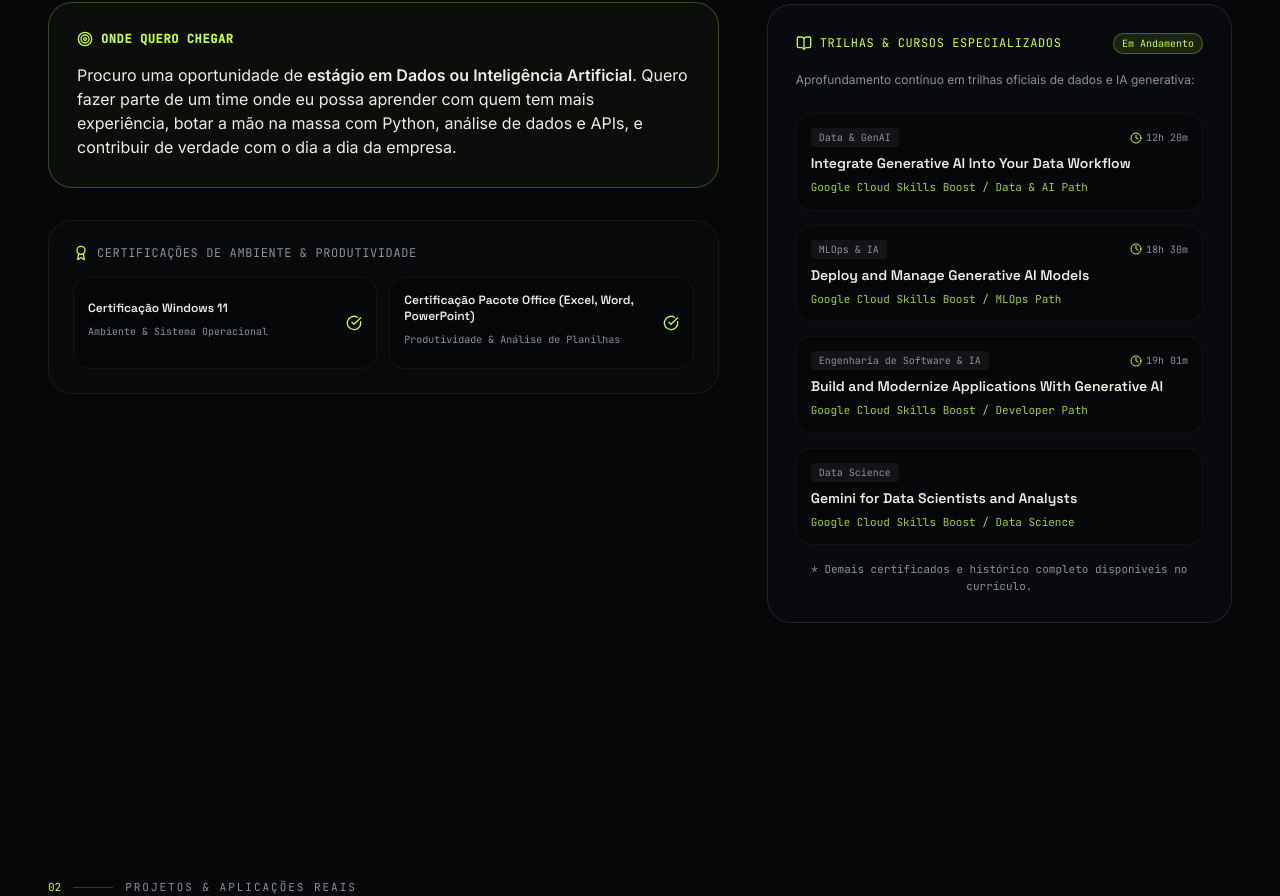
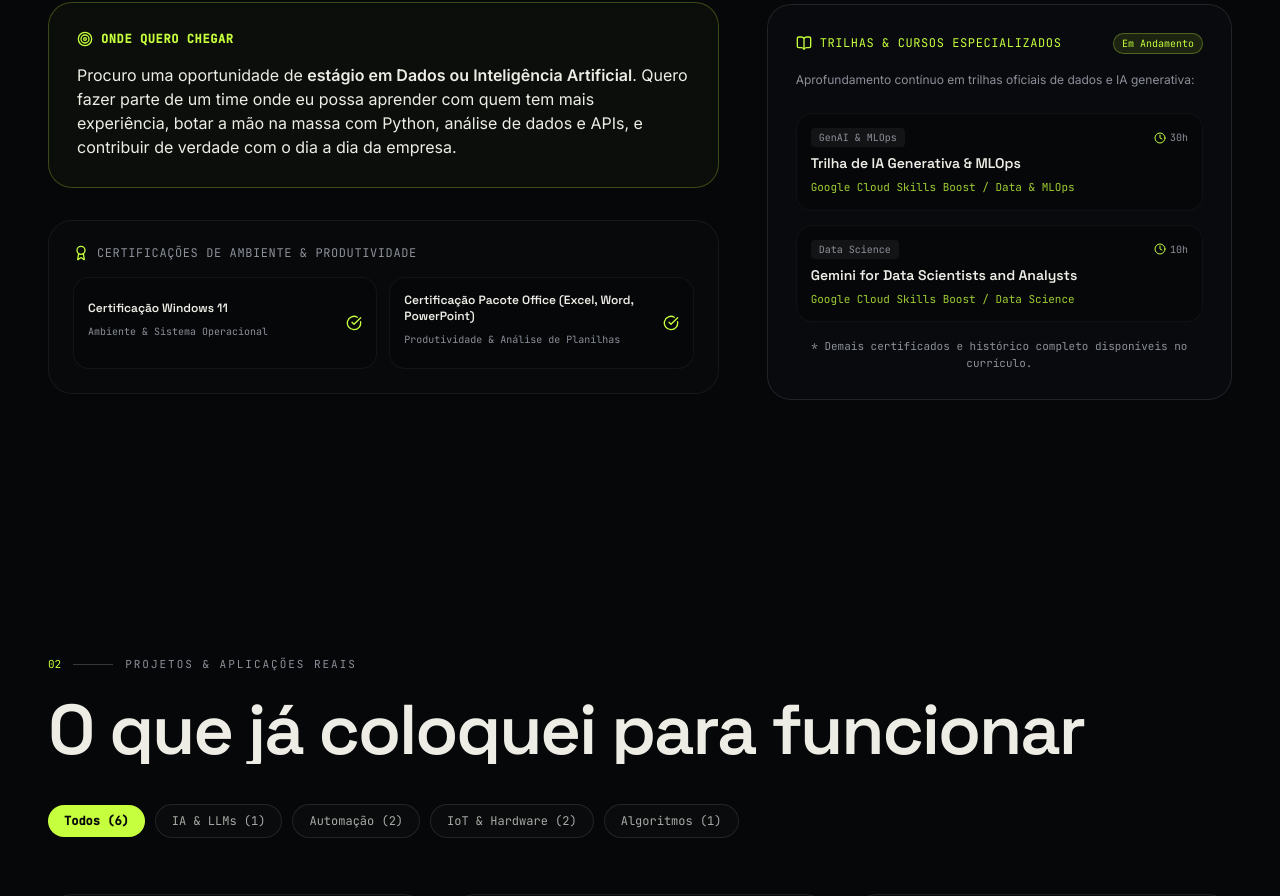
Before and after one commit to GuilhermefLima22/Portfolio, a React (Vite) app: page / in a window 1280 px wide. Shown: the part 1492-2388 px from the top of the page. Built offline with nearby package versions, Linux system fonts and the light colour scheme.

Commit message:
refactor: agrupar trilhas de IA Generativa e MLOps para evitar redundancia

```diff
--- a/src/components/ResumeModal.tsx
+++ b/src/components/ResumeModal.tsx
@@ -210,18 +210,13 @@ export const ResumeModal: React.FC = () => {
 
               <div className="space-y-2.5 text-xs">
                 <div>
-                  <div className="font-medium text-paper">IA Generativa para Fluxos de Dados</div>
-                  <div className="font-mono text-[10.5px] text-muted">Google Cloud Skills Boost · 12h</div>
-                </div>
-
-                <div>
-                  <div className="font-medium text-paper">Implantação e Modelos de IA (MLOps)</div>
-                  <div className="font-mono text-[10.5px] text-muted">Google Cloud Skills Boost · 18h</div>
+                  <div className="font-medium text-paper">Trilha de IA Generativa & MLOps</div>
+                  <div className="font-mono text-[10.5px] text-muted">Google Cloud Skills Boost · 30h (Fluxos de dados e modelos)</div>
                 </div>
 
                 <div>
                   <div className="font-medium text-paper">Gemini para Análise de Dados</div>
-                  <div className="font-mono text-[10.5px] text-muted">Google Cloud Skills Boost</div>
+                  <div className="font-mono text-[10.5px] text-muted">Google Cloud Skills Boost · Análise e relatórios</div>
                 </div>
 
                 <div>
--- a/src/data/portfolioData.ts
+++ b/src/data/portfolioData.ts
@@ -308,34 +308,19 @@ export const education: EducationItem[] = [
 
 export const currentCourses: CourseItem[] = [
   {
-    title: 'Integrate Generative AI Into Your Data Workflow',
-    provider: 'Google Cloud Skills Boost / Data & AI Path',
+    title: 'Trilha de IA Generativa & MLOps',
+    provider: 'Google Cloud Skills Boost / Data & MLOps',
     status: 'Em andamento',
-    category: 'Data & GenAI',
-    hours: '12h 20m',
-    description: 'Trilha voltada a profissionais de dados que desejam integrar IA Generativa e LLMs diretamente aos fluxos de processamento e análise analítica.',
-  },
-  {
-    title: 'Deploy and Manage Generative AI Models',
-    provider: 'Google Cloud Skills Boost / MLOps Path',
-    status: 'Em andamento',
-    category: 'MLOps & IA',
-    hours: '18h 30m',
-    description: 'Fundamentos de MLOps: ciclo de vida, implantação em produção, escalabilidade e monitoramento de modelos generativos.',
-  },
-  {
-    title: 'Build and Modernize Applications With Generative AI',
-    provider: 'Google Cloud Skills Boost / Developer Path',
-    status: 'Em andamento',
-    category: 'Engenharia de Software & IA',
-    hours: '19h 01m',
-    description: 'Desenvolvimento e modernização de arquiteturas de software potencializadas por modelos de linguagem e orquestração de IA.',
+    category: 'GenAI & MLOps',
+    hours: '30h',
+    description: 'Integração de IA Generativa em fluxos de trabalho e fundamentos de ciclo de vida e implantação de modelos.',
   },
   {
     title: 'Gemini for Data Scientists and Analysts',
     provider: 'Google Cloud Skills Boost / Data Science',
     status: 'Em andamento',
     category: 'Data Science',
+    hours: '10h',
     description: 'Uso prático do Gemini como copiloto e motor de análise exploratória, SQL e geração de insights para cientistas de dados.',
   },
 ];
```
Also changed, not shown: public/curriculo.html (+3 -8 lines).
